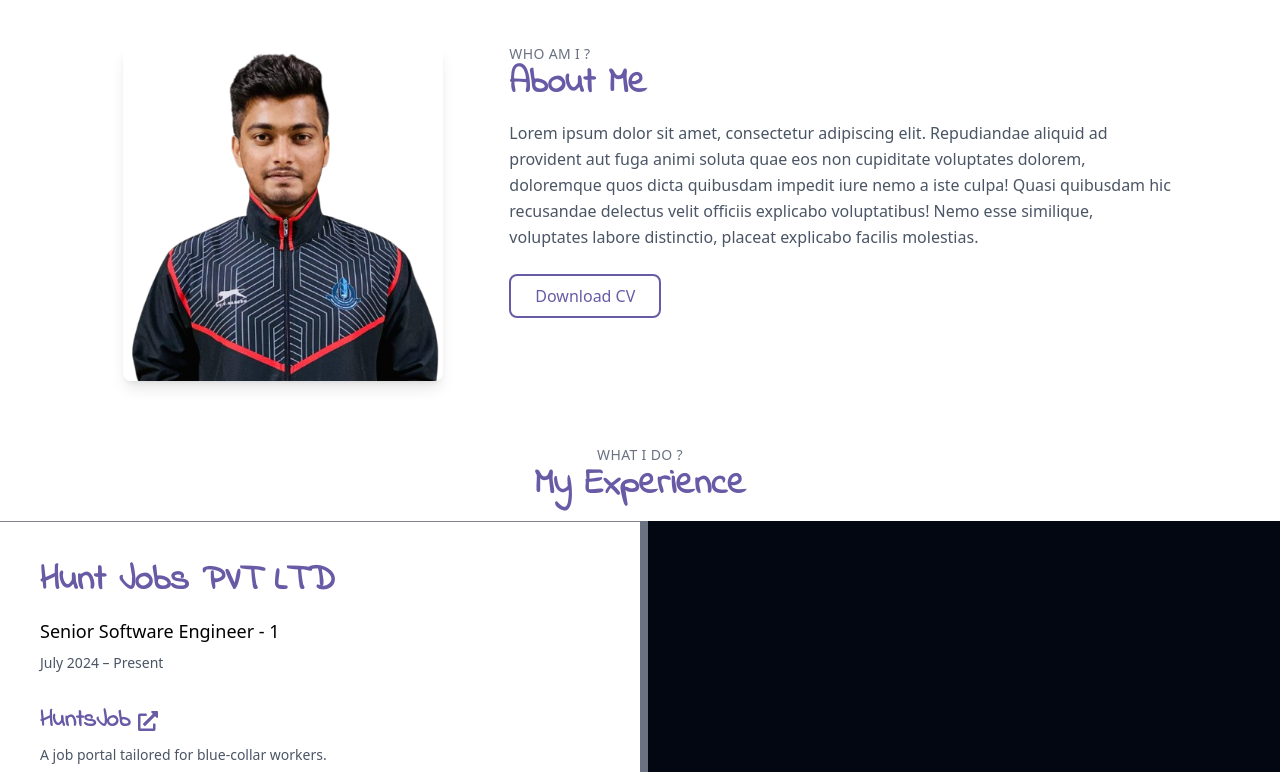
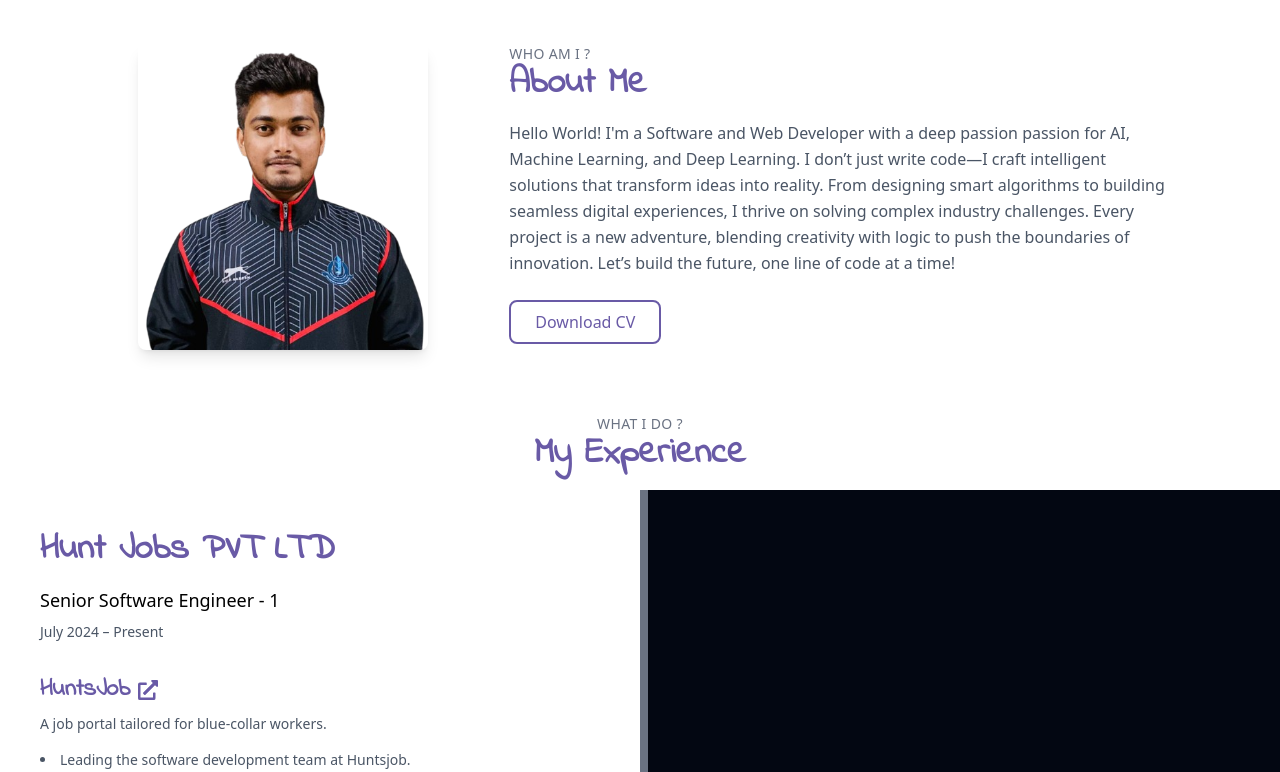
Before and after one commit to arjunv2003/Portfolio, a React (Vite) app: page / in a window 1280 px wide. Shown: the part 820-1592 px from the top of the page. Built offline with nearby package versions, Linux system fonts and the light colour scheme.

Commit message:
updated skills

```diff
--- a/src/components/About.jsx
+++ b/src/components/About.jsx
@@ -1,15 +1,18 @@
 import React from "react";
-import myImg from "../assets/myImg.png"
-import myResume from "../assets/Resume/Arjun_SWE.pdf"
+import myImg from "../assets/myImg.png";
+import myResume from "../assets/Resume/Arjun_SWE.pdf";
 const About = () => {
   return (
-    <div id="about" className="flex flex-col lg:flex-row items-center lg:items-start justify-center px-6 sm:px-10 py-16 max-w-6xl mx-auto">
+    <div
+      id="about"
+      className="flex flex-col lg:flex-row items-center lg:items-start justify-center px-6 sm:px-10 py-16 max-w-6xl mx-auto"
+    >
       {/* Image Section */}
       <div className="lg:w-1/3 w-full flex justify-center">
         <img
           src={myImg}
           alt="Profile"
-          className="w-full max-w-[280px] sm:max-w-[320px] lg:max-w-none lg:w-[320px] h-auto rounded-lg shadow-lg"
+          className="w-full max-w-[280px] sm:max-w-[320px] lg:max-w-none lg:w-[290px] h-auto rounded-lg shadow-lg"
         />
       </div>
 
@@ -18,28 +21,39 @@ const About = () => {
         <p className="text-gray-500 text-sm uppercase tracking-wide">
           Who Am I ?
         </p>
-        <h2 className="text-4xl font-bold text-[#695aa6] mb-4" style={{ fontFamily: '"Indie Flower", cursive' }}>
+        <h2
+          className="text-4xl font-bold text-[#695aa6] mb-4"
+          style={{ fontFamily: '"Indie Flower", cursive' }}
+        >
           About Me
         </h2>
         <p className="text-gray-600 leading-relaxed mb-6">
-          Lorem ipsum dolor sit amet, consectetur adipiscing elit. Repudiandae
-          aliquid ad provident aut fuga animi soluta quae eos non cupiditate
-          voluptates dolorem, doloremque quos dicta quibusdam impedit iure nemo
-          a iste culpa! Quasi quibusdam hic recusandae delectus velit officiis
-          explicabo voluptatibus! Nemo esse similique, voluptates labore
-          distinctio, placeat explicabo facilis molestias.
+          {/* Hello World! I'm a passionate Software and Web Developer with a deep
+          enthusiasm for AI, Machine Learning, and Deep Learning. With hands-on
+          experience in developing intelligent systems, I thrive on building
+          solutions that bridge the gap between innovation and real-world
+          impact. My journey has been fueled by a love for problem-solving,
+          algorithm design, and crafting seamless digital experiences. Always
+          eager to learn and innovate, I aim to push the boundaries of
+          technology to solve industry challenges! */}
+          Hello World! I'm a Software and Web Developer with a deep passion
+          passion for AI, Machine Learning, and Deep Learning. I don’t just
+          write code—I craft intelligent solutions that transform ideas into
+          reality. From designing smart algorithms to building seamless digital
+          experiences, I thrive on solving complex industry challenges. Every
+          project is a new adventure, blending creativity with logic to push the
+          boundaries of innovation. Let’s build the future, one line of code at
+          a time!
         </p>
         <a href={myResume} download="Arjun_Resume.pdf">
-  <button className="px-6 py-2 border-2 border-[#695aa6] text-[#695aa6] rounded-lg hover:bg-[#695aa6] hover:text-white transition duration-300">
-    Download CV
-  </button>
-</a>
-
+          <button className="px-6 py-2 border-2 border-[#695aa6] text-[#695aa6] rounded-lg hover:bg-[#695aa6] hover:text-white transition duration-300">
+            Download CV
+          </button>
+        </a>
       </div>
     </div>
   );
 };
-
 
 export default About;
 // import React from "react";
--- a/src/components/Skills.jsx
+++ b/src/components/Skills.jsx
@@ -1,5 +1,19 @@
 import React from "react";
-import { FaCode, FaLaptopCode, FaToolbox, FaDatabase, FaCloud, FaGithub, FaGitAlt, FaReact, FaPython, FaAws, FaGoogle, FaServer } from "react-icons/fa";
+import {
+  FaCode,
+  FaLaptopCode,
+  FaDatabase,
+  FaCloud,
+  FaGithub,
+  FaGitAlt,
+  FaReact,
+  FaPython,
+  FaAws,
+  FaGoogle,
+  FaServer,
+  FaNode,
+} from "react-icons/fa";
+import { SiExpress, SiMongodb, SiPostman } from "react-icons/si";
 import { motion } from "framer-motion";
 
 // Skills Data with Colors
@@ -24,13 +38,21 @@ const skills = [
   { name: "Git", icon: <FaGitAlt />, color: "#F05032" }, // Orange-Red
   { name: "Google Colab", icon: <FaCloud />, color: "#F4B400" }, // Yellow
   { name: "SSMS", icon: <FaServer />, color: "#CC2927" }, // Red
+  { name: "NodeJS", icon: <FaNode />, color: "#8CC84B" }, // Green
+  { name: "ExpressJS", icon: <SiExpress />, color: "#000000" }, // Black
+  { name: "MongoDB", icon: <SiMongodb />, color: "#47A248" }, // Green
+  { name: "Postman", icon: <SiPostman />, color: "#FF6C37" }, // Orange
 ];
 
 const Skills = () => {
   return (
-    <section id = "skills"className="py-10 px-6 bg-white text-gray-900"> {/* Adjusted padding */}
+    <section id="skills" className="py-10 px-6 bg-white text-gray-900">
+      {" "}
+      {/* Adjusted padding */}
       {/* Title */}
-      <div className="text-center mb-6"> {/* Reduced bottom margin */}
+      <div className="text-center mb-6">
+        {" "}
+        {/* Reduced bottom margin */}
         <p className="text-gray-500 text-xs md:text-sm uppercase tracking-wide text-center">
           What I’m Good At?
         </p>
@@ -41,7 +63,6 @@ const Skills = () => {
           My Skills
         </h2>
       </div>
-
       {/* Skills List */}
       <div className="flex flex-wrap justify-center gap-5 text-lg">
         {skills.map((skill, index) => (
```
